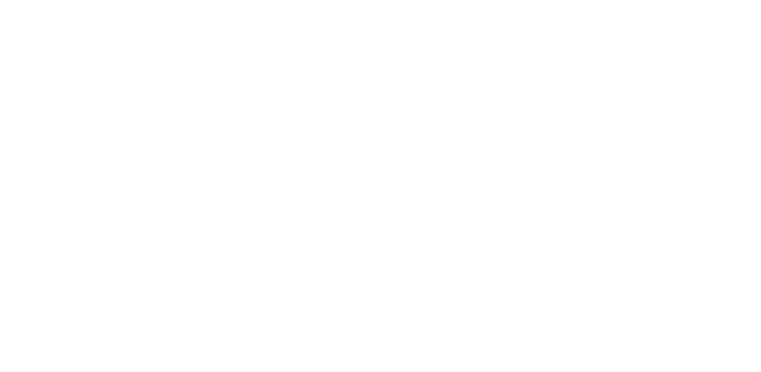
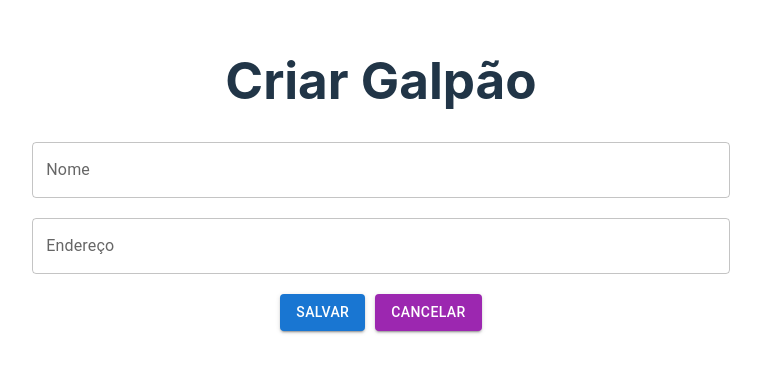
Before and after one commit to henriquetg1/desktop-app-galpao, a React (Vite) app in the folder app/: page /galpoes/criar in a window 1280 px wide. Before the commit this address had no page. Shown: the part 226-598 px from the top of the page, without its empty margins (259-1020 px from the left). Built offline with nearby package versions, Linux system fonts and the light colour scheme.

Commit message:
feat: Criação de galpões com arquivo service separado em realização

```diff
--- a/app/package.json
+++ b/app/package.json
@@ -10,6 +10,7 @@
     "preview": "vite preview"
   },
   "dependencies": {
+    "framer-motion": "^11.2.12",
     "react": "^18.2.0",
     "react-dom": "^18.2.0",
     "react-router-dom": "^6.24.0",
--- a/app/src/App.tsx
+++ b/app/src/App.tsx
@@ -1,12 +1,15 @@
 import { Routes, Route } from 'react-router-dom';
 import Home from './pages/Home';
+import CriacaoGalpao from './pages/CriacaoGalpao';
 import './App.css';
 
 function App() {
   return (
     <Routes>
-      <Route path="/home" element={<Home />} />
       <Route path="/" element={<Home />} />
+      <Route path="/galpoes" element={<Home />} />
+      <Route path="/galpoes/criar" element={<CriacaoGalpao />} />
+
     </Routes>
   );
 }
--- /dev/null
+++ b/app/src/pages/CriacaoGalpao.tsx
@@ -0,0 +1,57 @@
+
+// Função para criar um novo galpão (nome e endereço) tsx
+
+import React, { useState } from 'react';
+import { useNavigate } from 'react-router-dom';
+import { Button, Container, TextField } from '@mui/material';
+import { createGalpao } from '../services/galpaoService';
+
+const CriacaoGalpao: React.FC = () => {
+  const [nome, setNome] = useState<string>('');
+  const [endereco, setEndereco] = useState<string>('');
+  const navigate = useNavigate();
+
+  const handleSave = async () => {
+    await createGalpao({ nome, endereco });
+    navigate('/galpoes');
+  };
+
+return (
+    <Container>
+    <h1>Criar Galpão</h1>
+    <TextField
+        label="Nome"
+        variant="outlined"
+        fullWidth
+        value={nome}
+        onChange={(e) => setNome(e.target.value)}
+        style={{ marginBottom: 20 }}
+    />
+    <TextField
+        label="Endereço"
+        variant="outlined"
+        fullWidth
+        value={endereco}
+        onChange={(e) => setEndereco(e.target.value)}
+        style={{ marginBottom: 20 }}
+    />
+    <Button
+        variant="contained"
+        color="primary"
+        onClick={handleSave}
+    >
+        Salvar
+    </Button>
+    <Button
+        variant="contained"
+        color="secondary"
+        onClick={() => navigate('/galpoes')}
+        style={{ marginLeft: 10 }}
+    >
+        Cancelar
+    </Button>
+    </Container>
+    );
+}
+
+export default CriacaoGalpao;
--- a/app/src/pages/Home.tsx
+++ b/app/src/pages/Home.tsx
@@ -1,13 +1,122 @@
+import React, { useEffect, useState } from 'react';
+import { Autocomplete, Box, Button, List, TextField, ListItem, ListItemText, Typography, Divider, IconButton, ListItemAvatar, Avatar, Container, createTheme, ThemeProvider, CircularProgress } from '@mui/material';
+import { useNavigate } from 'react-router-dom';
+import { motion } from 'framer-motion';
 
 
+// Variantes de animação para o container
+const containerVariants = {
+  hidden: { opacity: 0, y: -50 },
+  visible: {
+    opacity: 1,
+    y: 0,
+    transition: { duration: 1, type: 'spring' },
+  },
+};
 
-function Home() {
+// Função que retorna a página Home
+export default function Home() {
+  const [data, setData] = useState([]); // Estado para armazenar dados dos galpões (nome e endereço)
+  const [loading, setLoading] = useState(true); // Estado para gerenciar o carregamento
+  const navigate = useNavigate(); // Hook para navegação
+
+  // Carrega os dados dos galpões ao montar o componente
+  useEffect(() => {
+    loadGalpoes();
+  }, []);
+
+  // Função para carregar os dados dos galpões
+  async function loadGalpoes() {
+    setLoading(true);
+    fetch('http://localhost:8080/galpoes', {
+      method: 'GET',
+    }).then(response => {
+      return response.json();
+    }).then(data => {
+      setData(data);
+      setLoading(false);
+    }).catch(() => {
+      setData([]); // Define os dados como um array vazio em caso de erro
+      setLoading(false);
+    });
+  }
+
+  // Manipulador para clicar em um galpão e navegar para a página de detalhes
+  const handleGalpaoClick = (id) => {
+    navigate(`/galpoes/${id}`);
+  };
 
   return (
-    <>
-      <h1>Home</h1>
-    </>
+    <Container component={motion.div} initial="hidden" animate="visible" variants={containerVariants} sx={{ textAlign: 'center' }}>
+      <Typography
+        sx={{ display: 'inline', fontWeight: 'bold', fontSize: 30, lineHeight: 3 }}
+        color="black"
+        variant="h2"
+        gutterBottom
+      >
+        Bem-vindo ao Sistema de Gerenciamento de Galpões
+      </Typography>
+      <br />
+      <Typography
+        sx={{ display: 'inline', fontWeight: 'bold', fontSize: 30, lineHeight: 3 }}
+        color="black"
+        variant="h6"
+        gutterBottom
+      >
+        Galpões
+      </Typography>
+      <br />
+      {loading ? (
+        <Box sx={{ display: 'flex', justifyContent: 'center', alignItems: 'center', height: '100vh' }}>
+          <CircularProgress />
+        </Box>
+        // Verifica se existem galpoes criados:
+      ) : data.length > 0 ? (
+        <List sx={{ width: '100%', maxWidth: 360, margin: 'auto' }}>
+          {data.map((galpao) => (
+            <ListItem key={galpao.id} onClick={() => handleGalpaoClick(galpao.id)} button>
+              <ListItemText primary={
+                <Typography
+                  sx={{ display: 'inline', fontWeight: 'bold', fontSize: 20, lineHeight: 3 }}
+                  color="black"
+                  variant="h6"
+                  gutterBottom
+                >
+                  {galpao.nome}
+                </Typography>
+
+              } secondary={
+                <Typography
+                  sx={{ display: 'inline', fontWeight: 'bold', fontSize: 15, lineHeight: 3 }}
+                  color="black"
+                  variant="h6"
+                  gutterBottom
+                >
+                  {galpao.endereco}
+                </Typography>
+              } />
+            </ListItem>
+          ))}
+        </List>
+      ) : (
+        <Typography
+          sx={{ display: 'inline', fontWeight: 'bold', fontSize: 20, lineHeight: 3 }}
+          color="black"
+          variant="h6"
+          gutterBottom
+        >
+          Nenhum galpão encontrado
+        </Typography>
+      )}
+      <br />
+      {/* Botão criar galpão */}
+      <Button
+        variant="contained"
+        color="primary"
+        onClick={() => navigate('/galpoes/criar')}
+      >
+        Criar Galpão
+      </Button>
+    </Container>
   );
 }
-
-export default Home;
--- /dev/null
+++ b/app/src/services/galpaoService.tsx
@@ -0,0 +1,18 @@
+export interface Galpao {
+    nome: string;
+    endereco: string;
+  }
+
+  export const createGalpao = async (galpao: Galpao): Promise<void> => {
+    const response = await fetch('http://localhost:8080/galpoes', {
+      method: 'POST',
+      headers: {
+        'Content-Type': 'application/json',
+      },
+      body: JSON.stringify(galpao),
+    });
+
+    if (!response.ok) {
+      throw new Error('Erro ao criar galpão');
+    }
+  };
```
Also changed, not shown: 1 other file (tests, documents, lock files or other folders).
